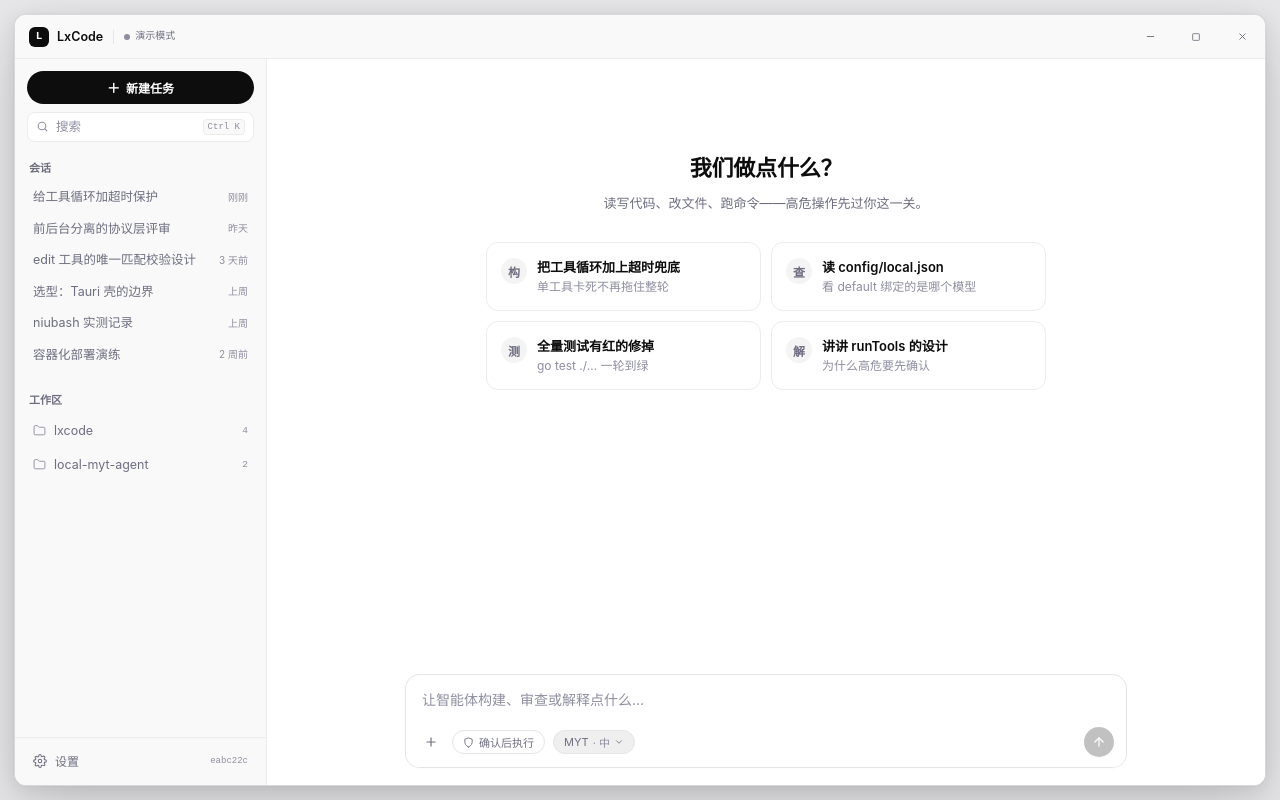
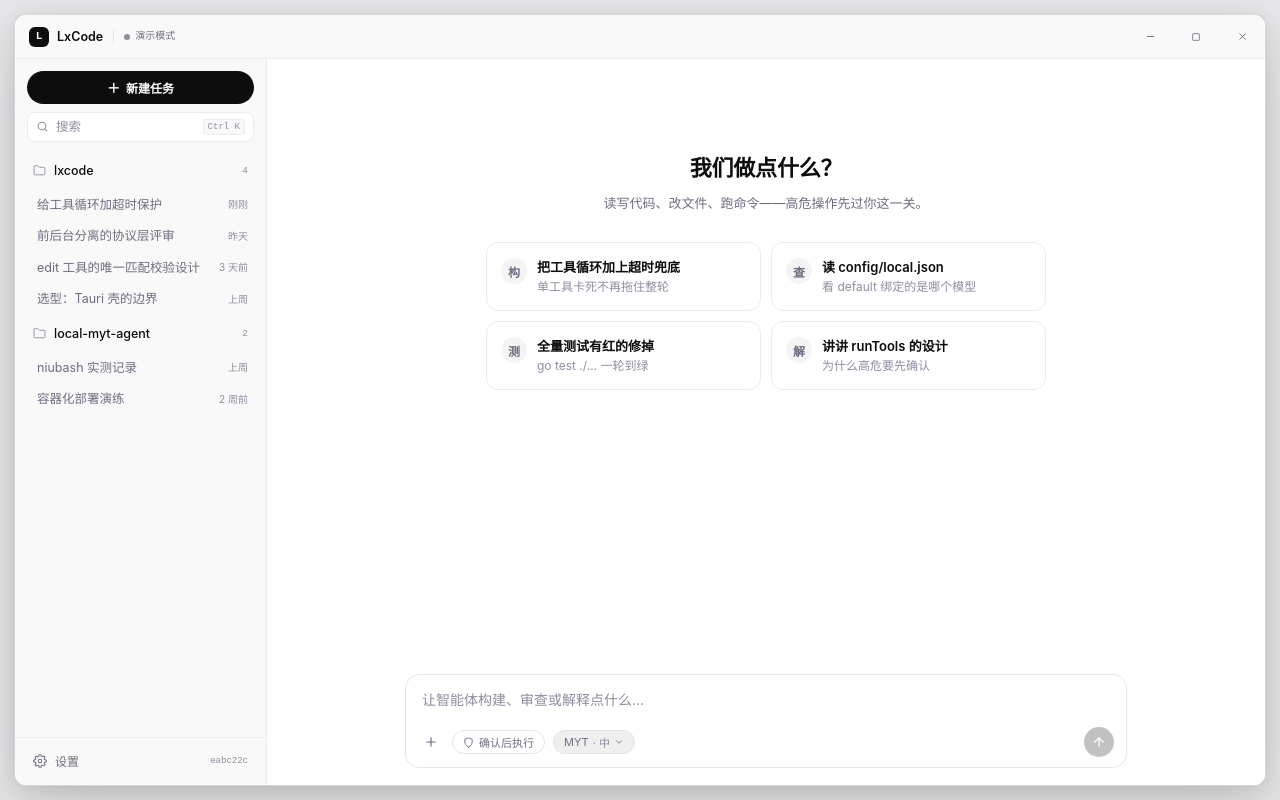
Before and after one commit to Laoxiao7274/lxcode, a React (Vite) app in the folder frontend/: page / in a window 1280 px wide. Built offline with nearby package versions, Linux system fonts and the light colour scheme.

Commit message:
fix(前端): 侧栏恢复嵌套分组（Codex Directory：项目文件夹行 + 组内会话 + Show more 折叠）

```diff
--- a/frontend/src/components/Sidebar.tsx
+++ b/frontend/src/components/Sidebar.tsx
@@ -53,14 +53,30 @@ export function Sidebar({
           )}
         </div>
       </div>
-      {/* Codex 式两段隔离：THREADS（最近会话平铺）+ PROJECTS（工作区列表） */}
+      {/* Codex 式嵌套分组：项目（文件夹行）→ 组内会话（缩进 + 蓝点 + 相对时间），
+          超过 4 条折叠为 Show more（截图实证的 Directory 形态） */}
       {(() => {
-        // 搜索时只显示匹配的会话；平时显示最近会话 + 工作区两段
-        const workspaces = [...new Set(all.map((s) => s.workspace).filter(Boolean))] as string[];
+        const SHOW = 4;
+        const groups = new Map<string, typeof all>();
+        for (const s of list) {
+          const w = s.workspace ?? "（未分组）";
+          if (!groups.has(w)) groups.set(w, []);
+          groups.get(w)!.push(s);
+        }
+        return [...groups.entries()].map(([ws, sessions]) => {
+          // 搜索时全部显示；平时每组最多 SHOW 条，超出折叠
+          const visible = query.trim() ? sessions : sessions.slice(0, SHOW);
+          const rest = sessions.length - visible.length;
           return (
-          <>
-            <div className="sidebar-label">会话{list.length !== all.length ? ` · ${list.length}/${all.length}` : ""}</div>
-            {list.map((s) => (
+            <div key={ws} className="ws-group">
+              <div className="ws-row" title={"~/" + ws}>
+                <svg width="13" height="13" viewBox="0 0 24 24" fill="none" stroke="currentColor" strokeWidth="1.7" strokeLinecap="round" strokeLinejoin="round" aria-hidden="true">
+                  <path d="M20 20a2 2 0 0 0 2-2V8a2 2 0 0 0-2-2h-7.9a2 2 0 0 1-1.69-.9L9.6 3.9A2 2 0 0 0 7.93 3H4a2 2 0 0 0-2 2v13a2 2 0 0 0 2 2Z" />
+                </svg>
+                <span className="ws-name">{ws}</span>
+                <span className="ws-count">{sessions.length}</span>
+              </div>
+              {visible.map((s) => (
                 <div
                   key={s.id}
                   className={"session-item" + (s.id === currentId ? " active" : "")}
@@ -72,26 +88,16 @@ export function Sidebar({
                   <span className="time">{s.updatedAt}</span>
                 </div>
               ))}
+              {rest > 0 && (
+                <div className="ws-more">Show more（{rest}）</div>
+              )}
+            </div>
+          );
+        });
+      })()}
       {list.length === 0 && query.trim() && (
         <div className="sidebar-empty">没有匹配「{query.trim()}」的任务</div>
       )}
-            {!query.trim() && (
-              <>
-                <div className="sidebar-label ws-section">工作区</div>
-                {workspaces.map((ws) => (
-                  <div key={ws} className="ws-row" title={"~/" + ws}>
-                    <svg width="13" height="13" viewBox="0 0 24 24" fill="none" stroke="currentColor" strokeWidth="1.7" strokeLinecap="round" strokeLinejoin="round" aria-hidden="true">
-                      <path d="M20 20a2 2 0 0 0 2-2V8a2 2 0 0 0-2-2h-7.9a2 2 0 0 1-1.69-.9L9.6 3.9A2 2 0 0 0 7.93 3H4a2 2 0 0 0-2 2v13a2 2 0 0 0 2 2Z" />
-                    </svg>
-                    <span className="ws-name">{ws}</span>
-                    <span className="ws-count">{all.filter((s) => s.workspace === ws).length}</span>
-                  </div>
-                ))}
-              </>
-            )}
-          </>
-        );
-      })()}
       <div className="sidebar-footer">
         <div className="settings-row" role="button" tabIndex={0} onClick={onOpenSettings}>
           <span className="settings-label">
--- a/frontend/src/styles/global.css
+++ b/frontend/src/styles/global.css
@@ -1266,25 +1266,26 @@ body {
   color: var(--fg-faint);
 }
 
-/* 工作区段（Codex：THREADS 与 PROJECTS 两段隔离——工作区是独立列表不是会话的分组容器） */
-.ws-section {
-  margin-top: 14px;
+/* 会话嵌套分组（Codex Directory：项目文件夹行 → 组内会话，Show more 折叠） */
+.ws-group {
+  display: flex;
+  flex-direction: column;
 }
 .ws-row {
   display: flex;
   align-items: center;
   gap: 8px;
-  padding: 6px 10px;
-  margin: 1px 8px;
+  padding: 7px 10px;
+  margin: 2px 8px 1px;
   font-size: 12.5px;
-  color: var(--fg-muted);
+  font-weight: 500;
+  color: var(--fg);
   cursor: pointer;
   border-radius: 7px;
   transition: background 120ms, color 120ms;
 }
 .ws-row:hover {
   background: var(--border-soft);
-  color: var(--fg);
 }
 .ws-row svg {
   color: var(--fg-faint);
@@ -1302,6 +1303,18 @@ body {
   font-size: 9.5px;
   color: var(--fg-faint);
   flex: none;
+}
+.ws-group .session-item {
+  padding-left: 14px;
+}
+.ws-more {
+  padding: 4px 14px 4px 32px;
+  font-size: 11px;
+  color: var(--fg-faint);
+  cursor: pointer;
+}
+.ws-more:hover {
+  color: var(--fg-muted);
 }
 
 /* ===== 响应式（小屏：窗口贴边） ===== */
```
Lines whose indentation alone changed are shown as unchanged.
